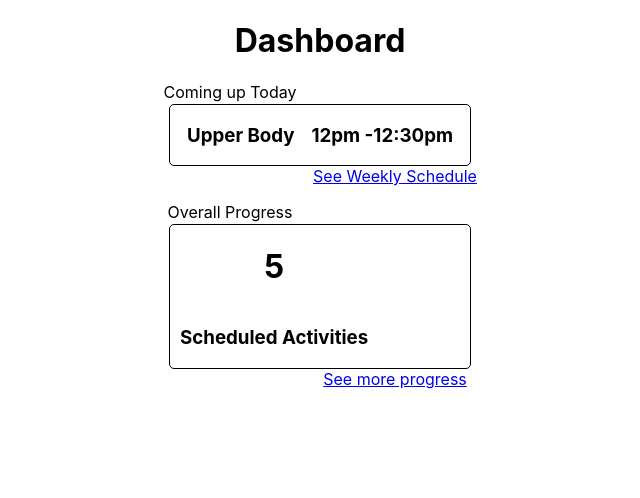
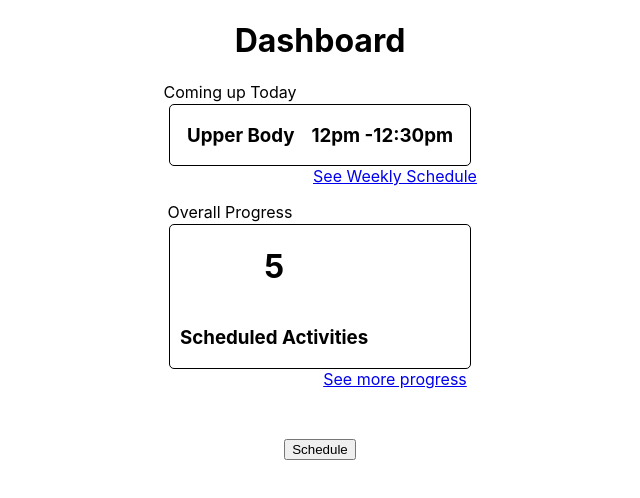
Before and after one commit to survani/workout-tracker-fe-pt, a React (Create React App) app: page /dashboard in a window 1280 px wide. Shown: the top 498 px of the page, without its empty margins (320-960 px from the left). Built offline with nearby package versions, Linux system fonts and the light colour scheme.

Commit message:
added schedule button

```diff
--- a/src/components/dashboard/Dashboard.js
+++ b/src/components/dashboard/Dashboard.js
@@ -8,6 +8,9 @@ const Dashboard = () => {
       <h1>Dashboard</h1>
       <Scheduler />
       <Progress />
+      <button style={{ marginTop: '50px' }} type='submit'>
+        Schedule
+      </button>
     </div>
   );
 };
```
